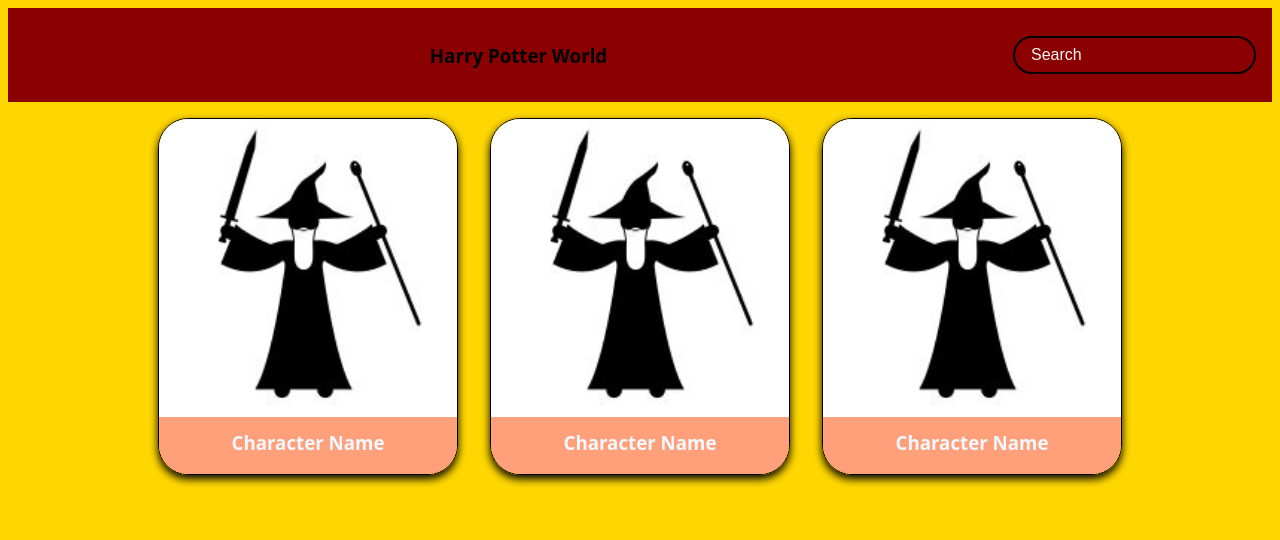
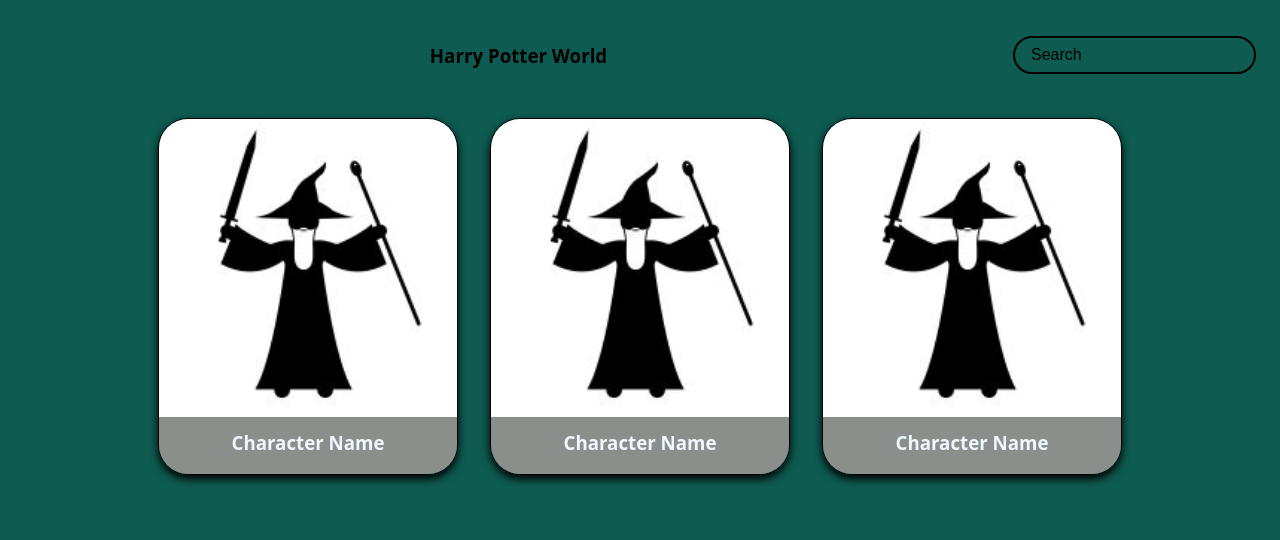
Before and after one commit to Aliyah2003/Aliyah2003-Day-3-harry-potter-frontend, a plain HTML site: page index.html in a window 1280 px wide. Drawn offline with Linux system fonts and the light colour scheme; no server answers; a web font is replaced by a local one.

Commit message:
modified .js and style.css

```diff
--- a/script.js
+++ b/script.js
@@ -17,7 +17,7 @@ getCharacters()
 
 
 function getCharacters(){
-    fetch("https://harry-potter-backend-api-workshop-2.onrender.com/characters")
+    fetch("https://day-2-add-post-delete-methods-in-harry.onrender.com/characters")
     .then(res=>res.json())
     .then(data=>{
         console.log(data);
--- a/style.css
+++ b/style.css
@@ -11,10 +11,10 @@
   }
 
   body{
-      background-color: gold;
+      background-color: #0E5B51;
       font-family: "Griffy", system-ui;
       font-weight: 400;
-      font-style: normal;
+      font-style: bold;
   }
 
   header{
@@ -22,7 +22,7 @@
     display:flex;
     align-items: center;
     justify-content: space-between;
-    background-color: darkred;
+    background-color: 8B8F8B;
     position:relative;
   }
 
@@ -45,7 +45,7 @@
 }
 
 .search::placeholder{
-    color:whitesmoke;
+    color:black;
 }
 
 main{
@@ -92,7 +92,7 @@ main{
 .front{
     position:relative;
     backface-visibility: hidden;
-    background-color: lightsalmon;
+    background-color: #8B8F8B;
     z-index: 1;
     overflow: hidden;
 }
@@ -100,7 +100,7 @@ main{
 .back{
     position: absolute;
     backface-visibility: hidden;
-    background-color: white;
+    background-color: #0E5B51;
     transform: rotateY(180deg);
 }
 
```
